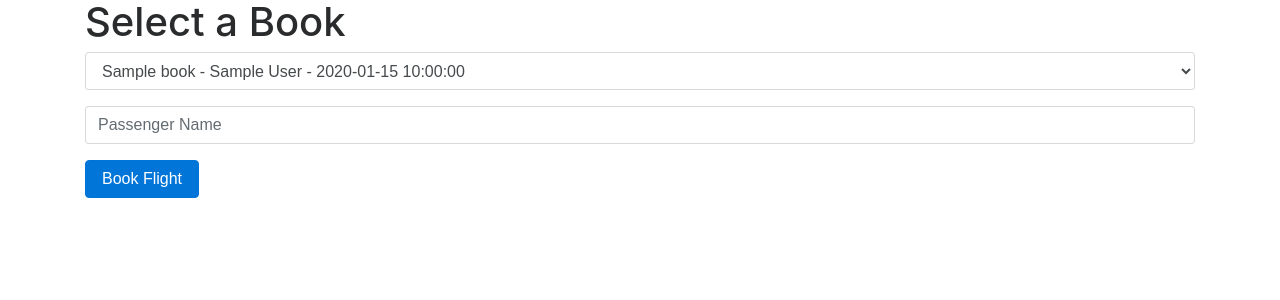
After one commit to tadsn3w/project1, a Flask app: template templates/books.html in a window 1280 px wide. The commit adds this page. Shown: the top 300 px of the page. Run offline with Flask 2, Linux system fonts and the light colour scheme; the template is opened without the code that fills it: most values are stand-ins (such as "Sample title", 1, 10 or a date in 2020); some libraries are stand-ins or nearby versions.

```diff
--- a/create.sql
+++ b/create.sql
@@ -19,4 +19,5 @@ CREATE TABLE reviews (
     rating integer NOT NULL,
     comment TEXT,
     PRIMARY KEY (user_id,isbn)
+
 );
--- /dev/null
+++ b/flaskroute.py
@@ -0,0 +1,6 @@
+from flask import Flask, render_template
+
+
+@app.route('/', methods=['GET', 'POST'])
+def method_name():
+    pass
--- a/import.py
+++ b/import.py
@@ -11,10 +11,11 @@ db = scoped_session(sessionmaker(bind=engine))
 def main():
     kount = 0
     f = open("books.csv")
+    # Search for potential header.
     has_header = csv.Sniffer().has_header(f.read(1024))
-    f.seek(0)
+    f.seek(0)    # reload to initial record
     reader = csv.reader(f)
-    if has_header:
+    if has_header:  # If header was detected, skip the first row.
         next(reader)
     for isbn, title, author, year in reader:
         db.execute("INSERT INTO books (isbn, title, author,published) VALUES (:isbn, :title, :author, :published)",
--- /dev/null
+++ b/templates/books.html
@@ -0,0 +1,29 @@
+{% extends "p1_layout.html" %}
+
+{% block title %}
+Books
+{% endblock %}
+
+{% block body %}
+<h1>Select a Book</h1>
+
+<form action="{{ url_for('books') }}" method="post">
+
+    <div class="form-group">
+        <select class="form-control" name="isbn">
+            {% for book in books %}
+            <option value="{{ book.isbn }}">{{ book.title }} - {{ book.author }} - {{book.published}}</option>
+            {% endfor %}
+        </select>
+    </div>
+
+    <div class="form-group">
+        <input class="form-control" name="name" placeholder="Passenger Name">
+    </div>
+
+    <div class="form-group">
+        <button class="btn btn-primary">Book Flight</button>
+    </div>
+
+</form>
+{% endblock %}
--- a/templates/p1_index.html
+++ b/templates/p1_index.html
@@ -5,7 +5,7 @@
     <meta charset="UTF-8">
     <meta name="viewport" content="width=device-width, initial-scale=1.0">
     <meta http-equiv="X-UA-Compatible" content="ie=edge">
-    <title>My Website</title>
+    <title>Book Review</title>
 </head>
 
 <body>
--- /dev/null
+++ b/templates/p1_layout.html
@@ -0,0 +1,17 @@
+<!DOCTYPE html>
+<html>
+
+<head>
+    <title>{% block title %}{% endblock %}</title>
+    <link rel="stylesheet" href="https://maxcdn.bootstrapcdn.com/bootstrap/4.0.0-beta.3/css/bootstrap.min.css"
+        integrity="sha384-Zug+QiDoJOrZ5t4lssLdxGhVrurbmBWopoEl+M6BdEfwnCJZtKxi1KgxUyJq13dy" crossorigin="anonymous">
+</head>
+
+<body>
+    <div class="container">
+        {% block body %}
+        {% endblock %}
+    </div>
+</body>
+
+</html>
```
Also changed, not shown: p1_application.py (+14 -12 lines), 1 other file.
